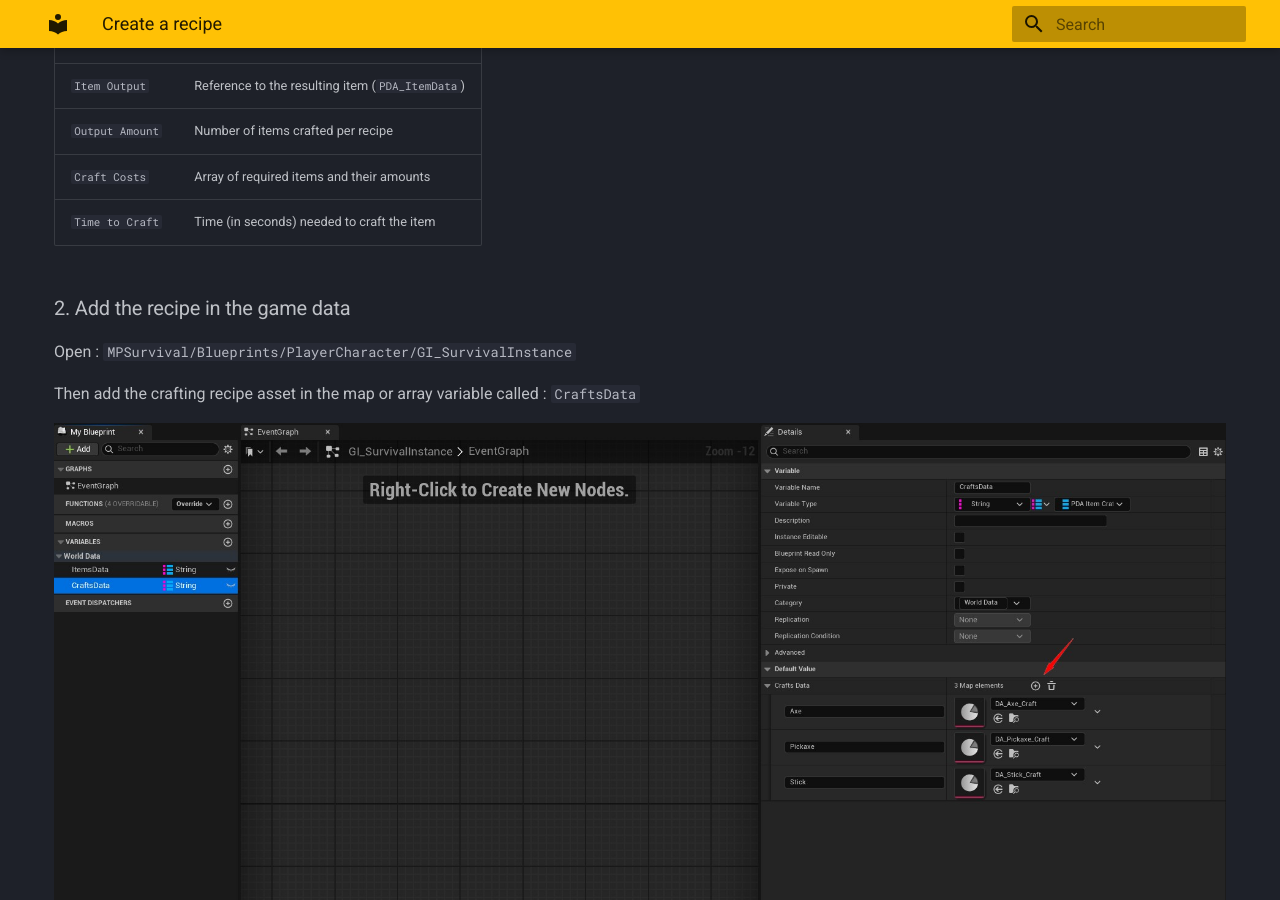
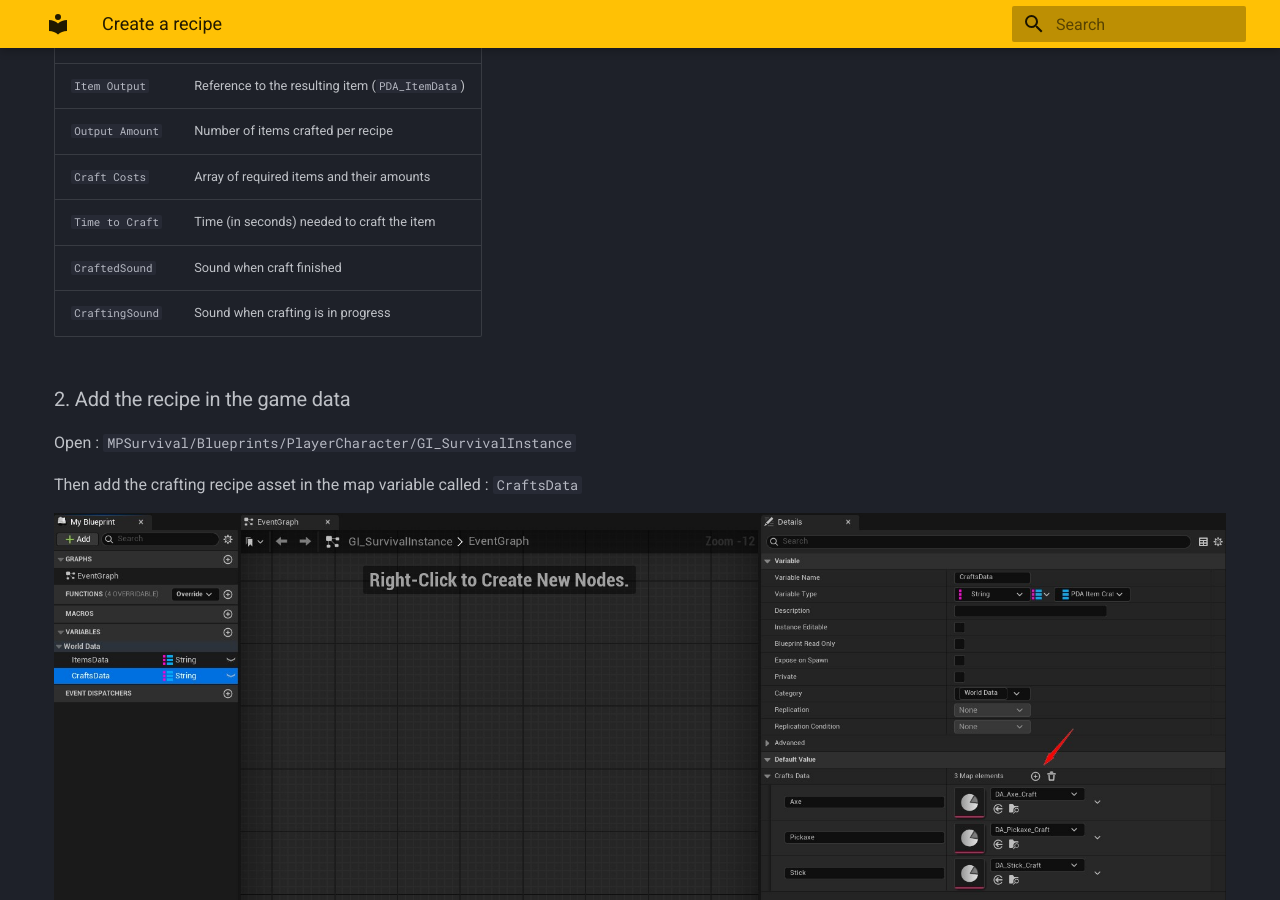
Before and after one commit to MPSurvival/MPSurvival-Docs, an MkDocs documentation site: the page built from docs/craft/crafting_creation.md, in a window 1280 px wide and 900 px high, scrolled down 469 px. Built offline with MkDocs 1.6.1 and Material for MkDocs 9.7.7, drawn with Linux system fonts in a browser that asks for light colours.

Commit message:
Changed the docs/craft/crafting_creation.md

```diff
--- a/docs/craft/crafting_creation.md
+++ b/docs/craft/crafting_creation.md
@@ -18,11 +18,13 @@ Open the newly created Data Asset and fill in the fields:
 | `Output Amount`  | Number of items crafted per recipe                              |
 | `Craft Costs`    | Array of required items and their amounts                        |
 | `Time to Craft`  | Time (in seconds) needed to craft the item                      |
+| `CraftedSound`  | Sound when craft finished                      |
+| `CraftingSound`  | Sound when crafting is in progress                      |
 
 ### 2. Add the recipe in the game data
 
 Open : `MPSurvival/Blueprints/PlayerCharacter/GI_SurvivalInstance`
 
-Then add the crafting recipe asset in the map or array variable called : `CraftsData`
+Then add the crafting recipe asset in the map variable called : `CraftsData`
 
 ![CraftingRecipes](../assets/craft/Craft_01.jpeg)
```
